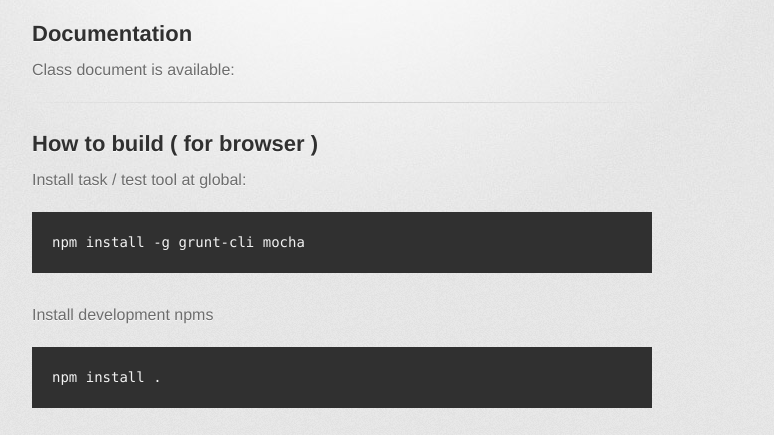
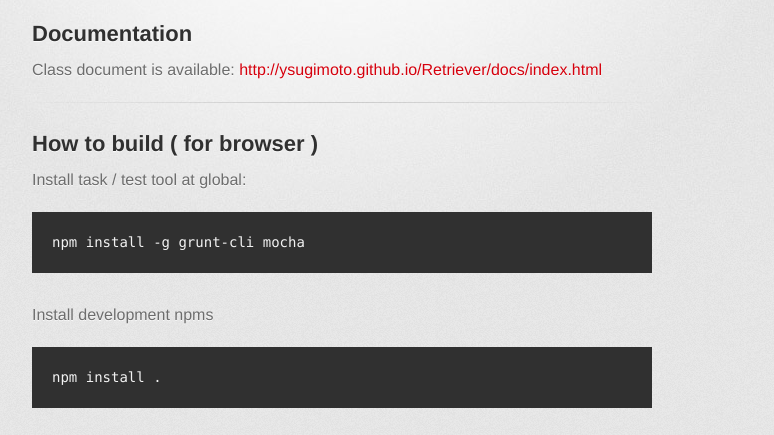
Before and after one commit to ysugimoto/Retriever, a website: page index.html in a window 1280 px wide. Shown: the part 346-781 px from the top of the page, without its empty margins (298-1072 px from the left). Drawn offline with Linux system fonts and the light colour scheme; a web font is replaced by a local one.

Commit message:
Added Docmentation link

```diff
--- a/index.html
+++ b/index.html
@@ -39,7 +39,7 @@
 <h2>
 <a name="documentation" class="anchor" href="#documentation"><span class="octicon octicon-link"></span></a>Documentation</h2>
 
-<p>Class document is available: <a href="http://ysugimoto.github.io/Retriever/docs/index.html"></p>
+<p>Class document is available: <a href="http://ysugimoto.github.io/Retriever/docs/index.html">http://ysugimoto.github.io/Retriever/docs/index.html</a></p>
 
 <hr><h2>
 <a name="how-to-build--for-browser-" class="anchor" href="#how-to-build--for-browser-"><span class="octicon octicon-link"></span></a>How to build ( for browser )</h2>
```
